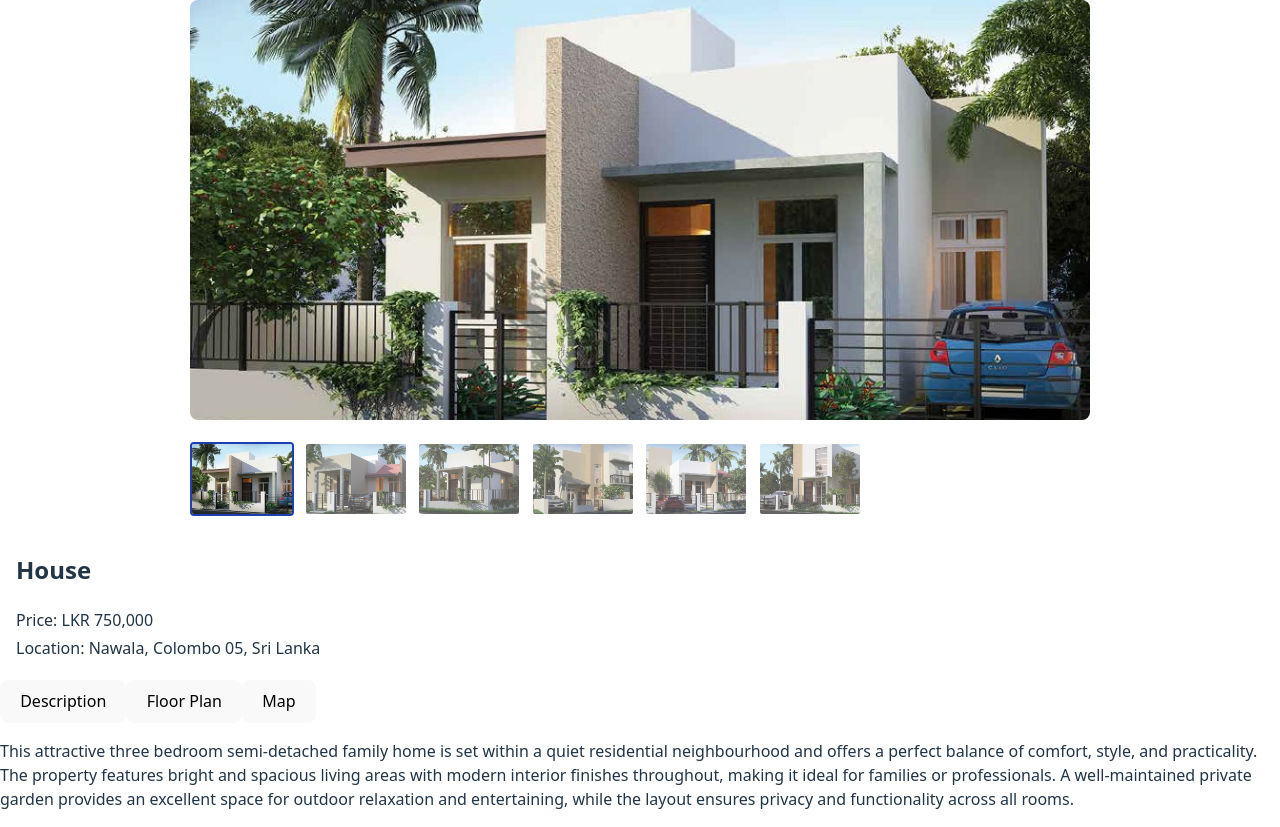
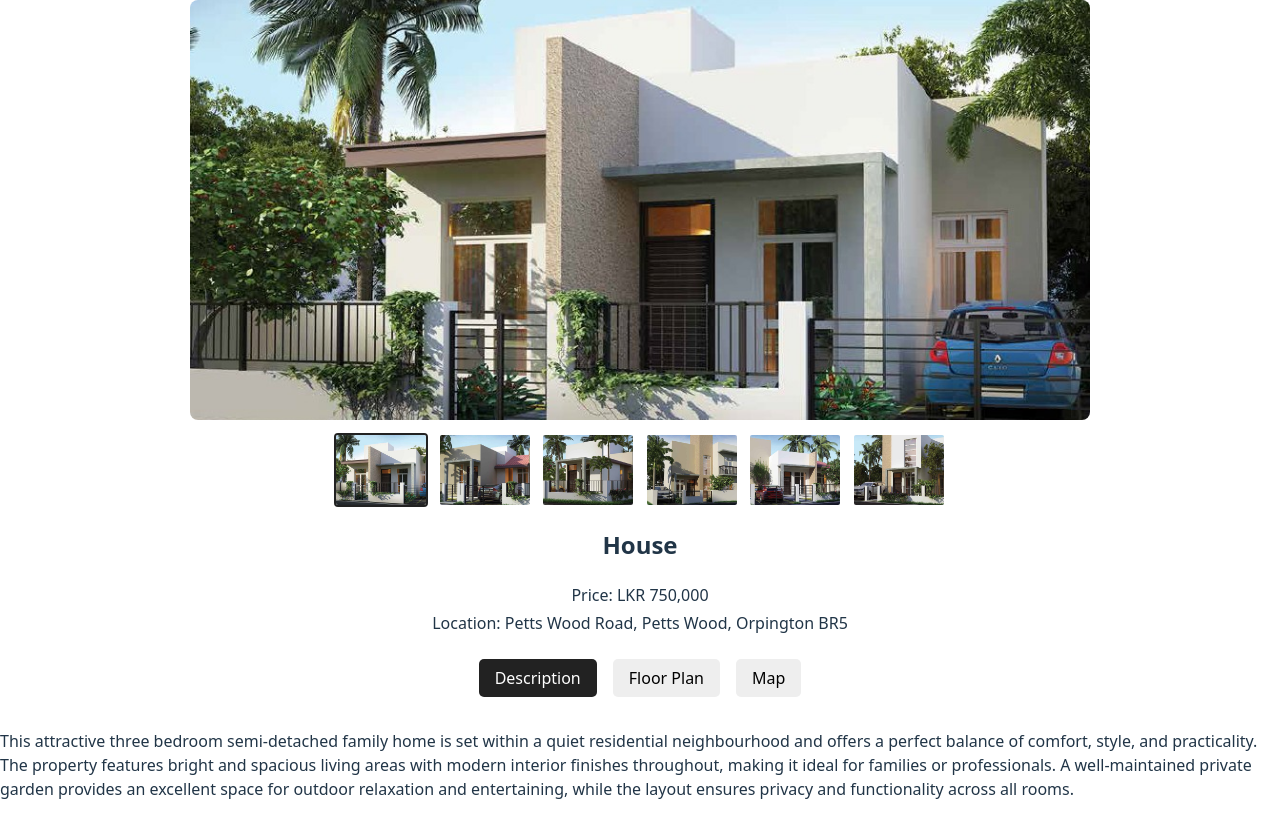
Before and after one commit to binadacode/ReactCW, a React app in the folder interface/: page /property/prop1 in a window 1280 px wide. Built offline with nearby package versions, Linux system fonts and the light colour scheme; the HTML template or start-up script is replaced by a standard one.

Commit message:
Proper addresses added

```diff
--- a/interface/public/properties.json
+++ b/interface/public/properties.json
@@ -7,7 +7,7 @@
       "price": 750000,
       "tenure": "Freehold",
       "description": "This attractive three bedroom semi-detached family home is set within a quiet residential neighbourhood and offers a perfect balance of comfort, style, and practicality. The property features bright and spacious living areas with modern interior finishes throughout, making it ideal for families or professionals. A well-maintained private garden provides an excellent space for outdoor relaxation and entertaining, while the layout ensures privacy and functionality across all rooms.",
-      "location": "Nawala, Colombo 05, Sri Lanka",
+      "location": "Petts Wood Road, Petts Wood, Orpington BR5",
       "pictures": [
         "images/proppic1_1.jpg",
         "images/proppic1_2.jpg",
@@ -26,7 +26,7 @@
       "price": 399995,
       "tenure": "Freehold",
       "description": "This modern two bedroom apartment offers stylish open-plan living designed to maximise space and natural light. The contemporary kitchen seamlessly flows into the living and dining area, creating a welcoming environment for everyday living and entertaining. A private balcony provides a pleasant outdoor retreat, while the overall design caters perfectly to young professionals, couples, or first-time buyers seeking a convenient urban lifestyle.",
-      "location": "Rajagiriya, Sri Lanka",
+      "location": "Crofton Road Orpington BR6",
       "pictures": [
         "images/proppic2_1.jpg",
         "images/proppic2_2.jpg",
@@ -45,7 +45,7 @@
       "price": 925000,
       "tenure": "Freehold",
       "description": "This spacious four bedroom detached house is ideally suited for larger families seeking comfort and privacy. The property boasts generous room sizes, multiple living areas, and a thoughtfully designed layout that supports both family life and entertaining guests. Outside, a private garden and dedicated parking area add to the convenience, while the peaceful surroundings make this home a perfect long-term investment.",
-      "location": "Kandy, Central Province, Sri Lanka",
+      "location": "High Street, Bromley BR1",
       "pictures": [
         "images/proppic3_1.jpg",
         "images/proppic3_2.jpg",
@@ -64,7 +64,7 @@
       "price": 285000,
       "tenure": "Leasehold",
       "description": "This contemporary one bedroom apartment has been designed with modern city living in mind. Featuring sleek finishes, efficient use of space, and a stylish interior layout, the property is ideal for professionals or investors. Its central location provides easy access to transport links, workplaces, and leisure facilities, making it a highly desirable urban residence.",
-      "location": "Bambalapitiya, Colombo 04, Sri Lanka",
+      "location": "Deptford High Street SE8",
       "pictures": [
         "images/proppic4_1.jpg",
         "images/proppic4_2.jpg",
@@ -83,7 +83,7 @@
       "price": 1200000,
       "tenure": "Freehold",
       "description": "This luxury five bedroom villa represents premium living at its finest, combining elegant architecture with high-end interior finishes. The property features expansive living spaces, beautifully designed bedrooms, and large windows that allow natural light to flood throughout. A landscaped garden and private swimming pool create a resort-style atmosphere, making this home ideal for entertaining and relaxed family living.",
-      "location": "Mount Lavinia, Sri Lanka",
+      "location": "Oak Avenue, Chislehurst BR7",
       "pictures": [
         "images/proppic5_1.jpg",
         "images/proppic5_2.jpg",
@@ -102,7 +102,7 @@
       "price": 610000,
       "tenure": "Leasehold",
       "description": "This stylish three bedroom apartment offers stunning city views alongside a modern and functional interior design. The open living areas are complemented by contemporary finishes and quality fittings throughout. Residents benefit from modern facilities and a convenient location close to shopping, dining, and business districts, making this property an excellent choice for urban living.",
-      "location": "Colombo 03, Sri Lanka",
+      "location": "Albert Embankment SE1",
       "pictures": [
         "images/proppic6_1.jpg",
         "images/proppic6_2.jpg",
@@ -121,7 +121,7 @@
       "price": 475000,
       "tenure": "Freehold",
       "description": "This charming two bedroom house is situated in a quiet and friendly residential area, offering a relaxed lifestyle away from busy city centres. The property features well-proportioned rooms, a comfortable living space, and practical design throughout. It is ideally suited for small families, couples, or buyers seeking a peaceful yet well-connected home.",
-      "location": "Galle, Southern Province, Sri Lanka",
+      "location": "Station Road, Sutton SM1",
       "pictures": [
         "images/proppic7_1.jpg",
         "images/proppic7_2.jpg",
@@ -140,7 +140,7 @@
       "price": 820000,
       "tenure": "Freehold",
       "description": "This premium four bedroom penthouse flat offers an exceptional standard of living with breathtaking panoramic ocean views. Finished to a high specification throughout, the property includes spacious living areas, elegant bedrooms, and high-end materials. Large windows and private outdoor spaces enhance the sense of luxury, making this penthouse an outstanding choice for buyers seeking exclusivity and comfort.",
-      "location": "Colombo 02, Sri Lanka",
+      "location": "Marsh Wall, Canary Wharf E14",
       "pictures": [
         "images/proppic8_1.png",
         "images/proppic8_2.png",
--- a/interface/src/App.css
+++ b/interface/src/App.css
@@ -44,7 +44,8 @@
 }
 
 .property-info {
-  padding: 1rem;
+  text-align: center;
+  margin-bottom: 1.5rem;
 }
 
 .property-info h3 {
@@ -67,9 +68,56 @@
   text-decoration: underline;
 }
 
+.tabs {
+  display: flex;
+  justify-content: center;
+  gap: 1rem;
+  margin-bottom: 1rem;
+}
+
+.tabs button {
+  padding: 0.5rem 1rem;
+  border: none;
+  background: #eee;
+  border-radius: 5px;
+  cursor: pointer;
+  transition: background 0.2s ease, color 0.2s ease;
+}
+
+.tabs button.active {
+  background: #222;
+  color: #fff;
+}
+
+.tab-content {
+  margin-top: 1rem;
+}
+
+.tab-inner {
+  max-width: 100%;
+  margin: 0 auto;
+  display: flex;
+  flex-direction: column;
+  align-items: center;
+  text-align: center;
+}
+
+.tab-inner p {
+  text-align: left;
+  width: 100%;
+  margin-bottom: 1rem;
+}
+
 .gallery {
   max-width: 900px;
   margin: auto;
+}
+
+.gallery .main-image {
+  width: 100%;
+  height: 420px;
+  object-fit: cover;
+  border-radius: 8px;
 }
 
 .main-image img {
@@ -81,16 +129,17 @@
 
 .thumbnails {
   display: flex;
+  justify-content: center;
   gap: 0.6rem;
-  margin-top: 1rem;
+  margin-top: 0.8rem;
 }
 
 .thumbnails img {
-  width: 100px;
+  width: 90px;
   height: 70px;
   object-fit: cover;
   cursor: pointer;
-  opacity: 0.7;
+  transition: border 0.2s ease;
   border: 2px solid transparent;
   border-radius: 4px;
 }
@@ -100,6 +149,17 @@
 }
 
 .thumbnails img.active {
-  border-color: #1e40af;
-  opacity: 1;
+  border: 2px solid #222;
 }
+.floorplan-img {
+  max-width: 100%;
+  display: block;
+  margin: 0 auto;
+  object-fit: contain;
+}
+
+.map-container iframe {
+  max-width: 100%;
+  display: block;
+  margin: 0 auto;
+}
--- a/interface/src/components/PropertyPage.jsx
+++ b/interface/src/components/PropertyPage.jsx
@@ -12,15 +12,13 @@ const PropertyPage = () => {
     fetch("/properties.json")
       .then((res) => res.json())
       .then((data) => {
-        // Find property by id
         const foundProperty = data.properties.find(
           (prop) => prop.id.toString() === id
         );
         setProperty(foundProperty);
 
-        // Set first image as default
         if (foundProperty?.pictures?.length > 0) {
-          setActiveImage(`/${foundProperty.pictures[0]}`); // add leading slash
+          setActiveImage(`/${foundProperty.pictures[0]}`);
         }
       })
       .catch((err) => console.error("Error fetching property data:", err))
@@ -31,7 +29,6 @@ const PropertyPage = () => {
   if (!property) return <p>Property not found.</p>;
 
   const { type, price, location, description, pictures = [] } = property;
-
   const mapSrc = `https://www.google.com/maps?q=${encodeURIComponent(
     location
   )}&output=embed`;
@@ -53,7 +50,7 @@ const PropertyPage = () => {
           {pictures.map((pic, index) => (
             <img
               key={index}
-              src={`/${pic}`} // add leading slash for correct path
+              src={`/${pic}`}
               alt={`Thumbnail ${index + 1} of ${type} in ${location}`}
               className={activeImage === `/${pic}` ? "active" : ""}
               onClick={() => setActiveImage(`/${pic}`)}
@@ -91,24 +88,31 @@ const PropertyPage = () => {
         </button>
       </div>
 
+      {/* TAB CONTENT */}
       <div className="tab-content">
-        {activeTab === "description" && <p>{description}</p>}
+        {activeTab === "description" && (
+          <div className="tab-inner">
+            <p>{description}</p>
+          </div>
+        )}
 
         {activeTab === "floorplan" && (
-          <div className="floorplan">
+          <div className="tab-inner">
             {property.floorplan ? (
               <img
                 src={`/${property.floorplan}`}
                 alt="Floor Plan"
-                style={{ width: "100%", maxWidth: "800px" }}
+                className="floorplan-img"
               />
             ) : (
               <p>No floor plan available.</p>
             )}
           </div>
         )}
+
         {activeTab === "map" && (
-          <div className="map-container" style={{ marginTop: "1rem" }}>
+          <div className="tab-inner">
+            <div className="map-container">
               <iframe
                 title="Property Location Map"
                 src={mapSrc}
@@ -119,6 +123,7 @@ const PropertyPage = () => {
                 loading="lazy"
               ></iframe>
             </div>
+          </div>
         )}
       </div>
     </div>
```
Lines whose indentation alone changed are shown as unchanged.
